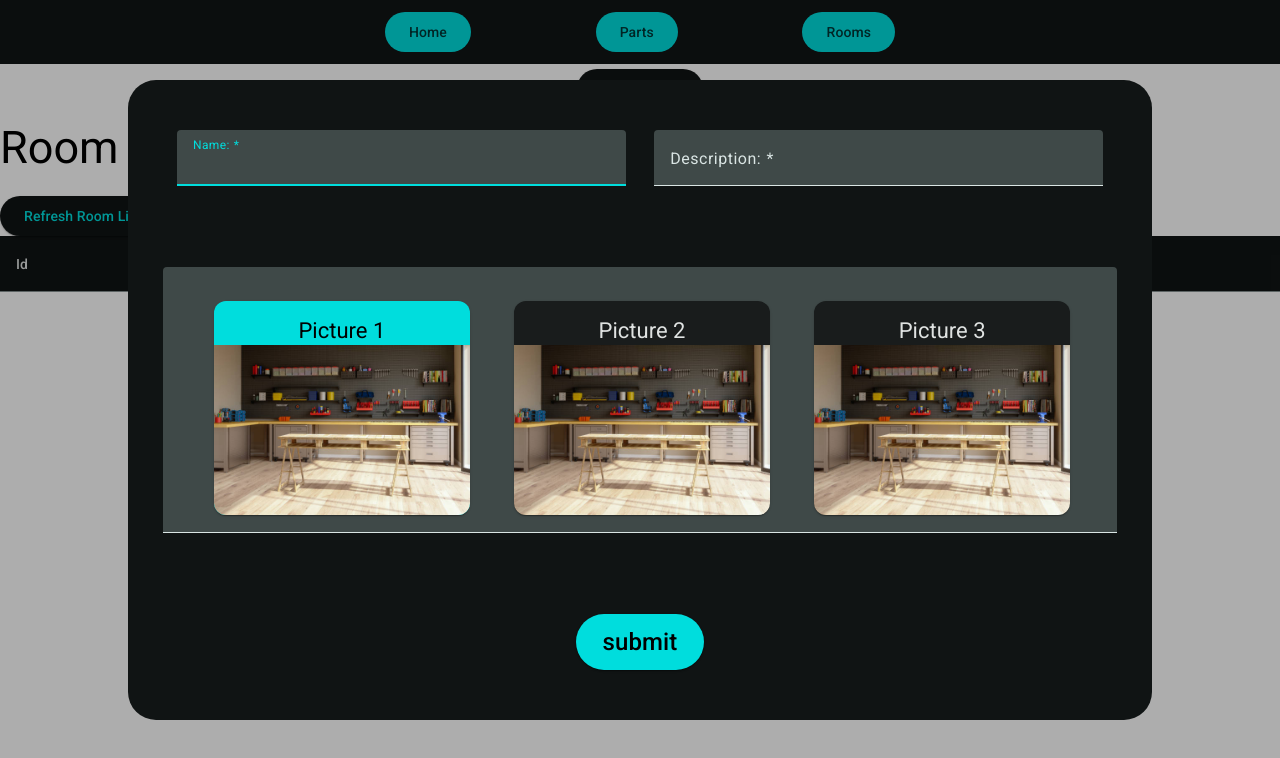
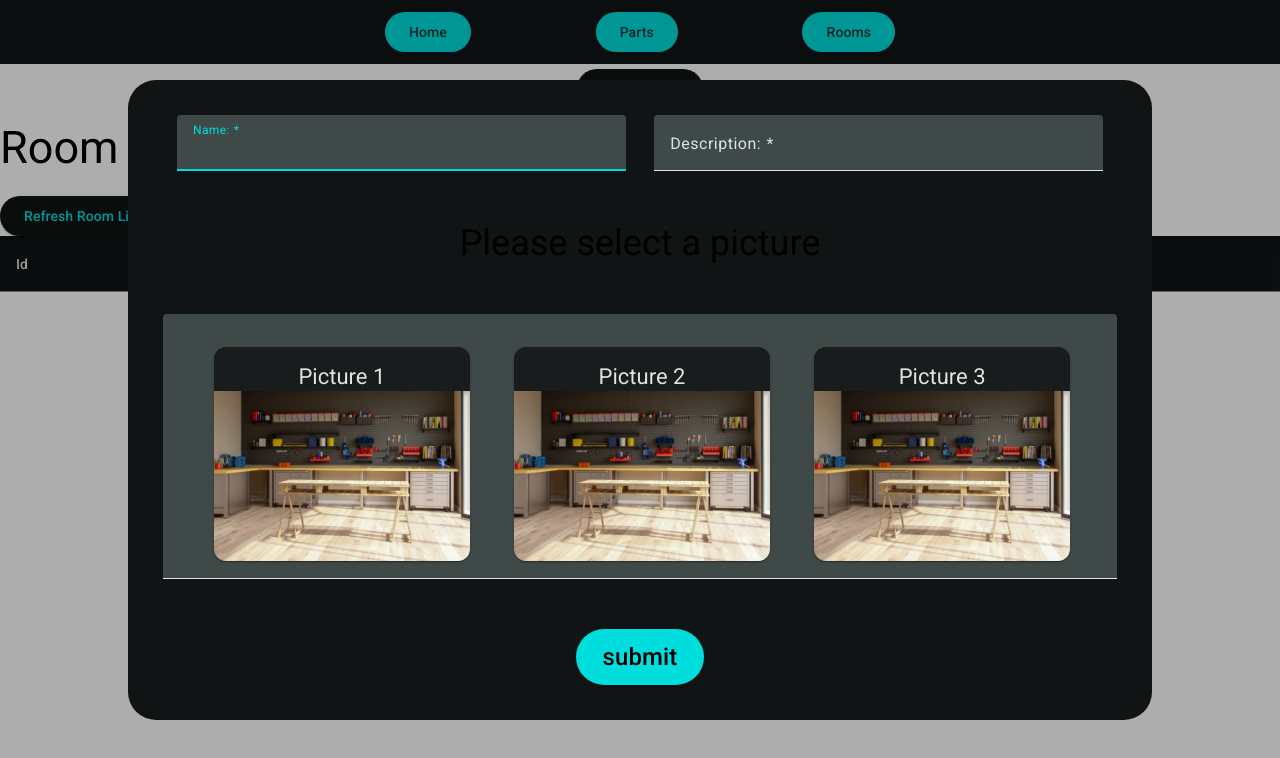
Before and after one commit to DanShiel27/StorageAndOrganizationTool, an Angular app in the folder StorageAndOrganizationTool.UI/StorageAndOrganizationTool.UI/: page /rooms in a window 1280 px wide. Both pictures are taken after a click on the button "Add a Room". Shown: the top 758 px of the page. Built offline with nearby package versions, Linux system fonts and the light colour scheme; no server answers.

Commit message:
hooked up form to back end, no default room picture

```diff
--- a/StorageAndOrganizationTool.UI/StorageAndOrganizationTool.UI/src/app/Features/Rooms/Services/roomservice.service.ts
+++ b/StorageAndOrganizationTool.UI/StorageAndOrganizationTool.UI/src/app/Features/Rooms/Services/roomservice.service.ts
@@ -28,12 +28,16 @@ export class RoomService {
     })
   }
 
-  public addRoom(room: RoomDto){
+  public addRoom(room: RoomDto) {
     this.roomDataAccess.addRoom(room).pipe(
       tap(insertedRoom =>{
         if(insertedRoom && insertedRoom.id! > 0){
           const prevList = this.roomSubject$.value;
           this.roomSubject$.next([...prevList, insertedRoom])
+          this.isAddedSubject$.next(true)
+        }
+        else{
+          this.isAddedSubject$.next(false)
         }
       })
     ).subscribe();
--- a/StorageAndOrganizationTool.UI/StorageAndOrganizationTool.UI/src/app/Features/Rooms/room-form/room-form.component.html
+++ b/StorageAndOrganizationTool.UI/StorageAndOrganizationTool.UI/src/app/Features/Rooms/room-form/room-form.component.html
@@ -10,6 +10,12 @@
             <mat-label>Description: </mat-label>
             <input matInput formControlName="description"/>
         </mat-form-field>
+    </div>
+
+    <div class="row">
+        @if(this.roomForm.value.pictureNumber === 0){
+            <h3>Please select a picture</h3>
+        }
     </div>
 
     <div class="row">
--- a/StorageAndOrganizationTool.UI/StorageAndOrganizationTool.UI/src/app/Features/Rooms/room-form/room-form.component.ts
+++ b/StorageAndOrganizationTool.UI/StorageAndOrganizationTool.UI/src/app/Features/Rooms/room-form/room-form.component.ts
@@ -9,6 +9,7 @@ import { MatInputModule } from '@angular/material/input';
 import { MatButtonModule } from '@angular/material/button';
 import { MatRadioChange, MatRadioModule } from '@angular/material/radio';
 import { MatCardModule } from '@angular/material/card';
+import { MatDialogRef } from '@angular/material/dialog';
 
 @Component({
   selector: 'app-room-form',
@@ -22,17 +23,18 @@ export class RoomFormComponent {
   private formBuilder = inject(FormBuilder);
   private roomService = inject(RoomService);
   private destroyRef = inject(DestroyRef)
+  readonly dialogRef = inject(MatDialogRef<RoomFormComponent>);
 
   pictureList: number[] = [1, 2, 3]//TODO: going to move this somewhere else soon, Models.ts maybe?
 
-  picture1Selected = signal('selected');
+  picture1Selected = signal('');
   picture2Selected = signal('');
   picture3Selected = signal('');
 
   roomForm = this.formBuilder.group({
     name: ['', Validators.required],
     description: ['', Validators.required],
-    pictureNumber: [1]
+    pictureNumber: [0]
   })
 
   isAdded$ = this.roomService.getIsAddedObservable().pipe(
@@ -56,11 +58,11 @@ export class RoomFormComponent {
       pictureNumber: this.roomForm.value.pictureNumber ?? 1
     }
 
-    console.log(room)
-    //this.roomService.addRoom(room);
+    this.roomService.addRoom(room);
     return true;
   }
 
+  //this applies an html attribute to one of the selectted pictures and remvoes from others
   radioChanged($event: MatRadioChange) {
     //https://v17.angular.io/guide/class-binding
     if($event.value === 1){
@@ -81,6 +83,9 @@ export class RoomFormComponent {
   }
 
   handleSubmit(result: boolean){
-    //console.log(result)
+    if(result){
+      this.dialogRef.close();
+
+    }
   }
 }
--- a/StorageAndOrganizationTool.UI/StorageAndOrganizationTool.UI/src/app/Features/Rooms/room-manager/room-manager.component.ts
+++ b/StorageAndOrganizationTool.UI/StorageAndOrganizationTool.UI/src/app/Features/Rooms/room-manager/room-manager.component.ts
@@ -7,7 +7,7 @@ import { MatButtonModule } from '@angular/material/button';
 @Component({
   selector: 'app-room-manager',
   standalone: true,
-  imports: [RoomListComponent, RoomFormComponent, MatButtonModule],
+  imports: [RoomListComponent, MatButtonModule],
   templateUrl: './room-manager.component.html',
   styleUrl: './room-manager.component.scss'
 })
```
